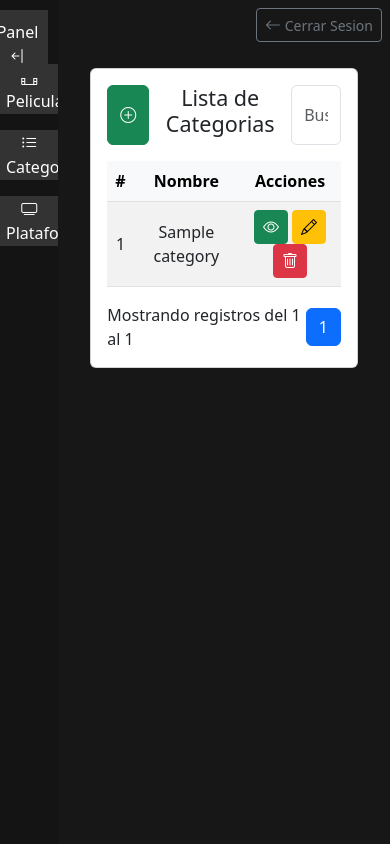
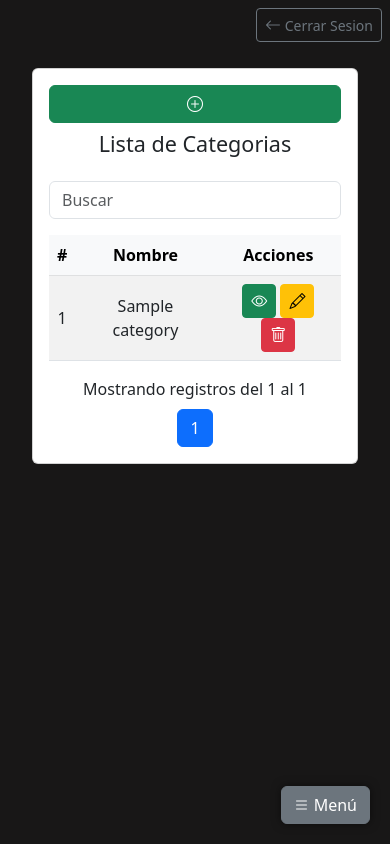
Before and after one commit to matymatyyy/ProgramacionII-Peliculas, a PHP site: the page made by src/Views/Admin/panelCategory.php in a window 390 px wide. Run offline with PHP 8.4, Linux system fonts and the light colour scheme; the template is opened without the code that fills it: most values are stand-ins (such as "Sample title", 1, 10 or a date in 2020).

Commit message:
feat: response panel

```diff
--- a/src/Views/Admin/AdminScript/panel.js
+++ b/src/Views/Admin/AdminScript/panel.js
@@ -11,6 +11,11 @@ toggleButton.addEventListener("click", () => {
         toggleButton.classList.remove("bi-arrow-bar-right");
         toggleButton.classList.add("bi-arrow-bar-left");
     }
+});
+
+document.getElementById('mobileMenuBtn').addEventListener('click', () => {
+    const modal = new bootstrap.Modal(document.getElementById('mobileMenuModal'));
+    modal.show();
 });
 
 function eliminarItem(id, type) {
--- a/src/Views/Admin/AdminStyles/panel.css
+++ b/src/Views/Admin/AdminStyles/panel.css
@@ -7,8 +7,9 @@ body {
 
 .All {
     display: flex;
+    flex-wrap: wrap; /* Permite que los paneles se acomoden si no hay espacio */
     width: 100%;
-    height: 100vh;
+    min-height: 100vh;
 }
 
 /* Panel izquierdo (inicialmente visible) */
@@ -62,7 +63,13 @@ body {
     flex: 1;
     background: rgb(24, 23, 23);
     padding: 20px;
+    width: 100%;
 }
+
+.table-responsive {
+    overflow-x: auto;
+}
+
 
 .card {
   border-radius: 10px;
@@ -99,3 +106,54 @@ body {
 .menu-btn:hover{
   background-color: brown;
 }
+
+.mobile-menu-btn {
+    position: fixed;
+    bottom: 20px;
+    right: 20px;
+    z-index: 999;
+    border-radius: 50%;
+    padding: 15px;
+    font-size: 1.5rem;
+    box-shadow: 0 0 10px rgba(0,0,0,0.5);
+}
+
+
+@media (max-width: 768px) {
+    .PanelLeft {
+        position: absolute;
+        left: -200px;
+        width: 200px;
+        height: 100%;
+        z-index: 1000;
+        flex: none;
+    }
+
+    .PanelLeft.show {
+        left: 0;
+    }
+
+    #toggleButton {
+        right: -40px;
+    }
+}
+
+@media (max-width: 768px) {
+    .d-flex .form-control {
+        width: 100% !important;
+        margin-top: 0.5rem;
+    }
+
+    .d-flex {
+        flex-direction: column;
+        gap: 0.5rem;
+        align-items: stretch;
+    }
+}
+
+@media (max-width: 768px) {
+    .table img {
+        width: 20px;
+        height: 20px;
+    }
+}
--- a/src/Views/Admin/panelCategory.php
+++ b/src/Views/Admin/panelCategory.php
@@ -14,6 +14,28 @@
         style="top: 0.5rem; right: 0.5rem;">
         <i class="bi bi-arrow-left"></i> Cerrar Sesion
     </a>
+
+    <button class="btn btn-secondary d-md-none mobile-menu-btn" id="mobileMenuBtn">
+        <i class="bi bi-list"></i> Menú
+    </button>
+    <div class="modal fade" id="mobileMenuModal" tabindex="-1" aria-hidden="true">
+        <div class="modal-dialog modal-dialog-centered">
+            <div class="modal-content bg-dark text-white">
+                <div class="modal-header">
+                    <h5 class="modal-title">Navegación</h5>
+                    <button type="button" class="btn-close btn-close-white" data-bs-dismiss="modal"></button>
+                </div>
+                <div class="modal-body d-flex flex-column gap-3">
+                    <button class="btn btn-outline-light"
+                        onclick="window.location.href='http://localhost:91/admin/panel/1'">Peliculas</button>
+                    <button class="btn btn-outline-light"
+                        onclick="window.location.href='http://localhost:91/admin/panelCategory/1'">Categorias</button>
+                    <button class="btn btn-outline-light"
+                        onclick="window.location.href='http://localhost:91/admin/panelPlatform/1'">Plataformas</button>
+                </div>
+            </div>
+        </div>
+    </div>
     <div class="All">
 
         <div class="PanelLeft" id="panelLeft">
```
Also changed, not shown: src/Views/Admin/panel.php (+30 -1 lines), src/Views/Admin/panelPlatform.php (+21 -0 lines).
